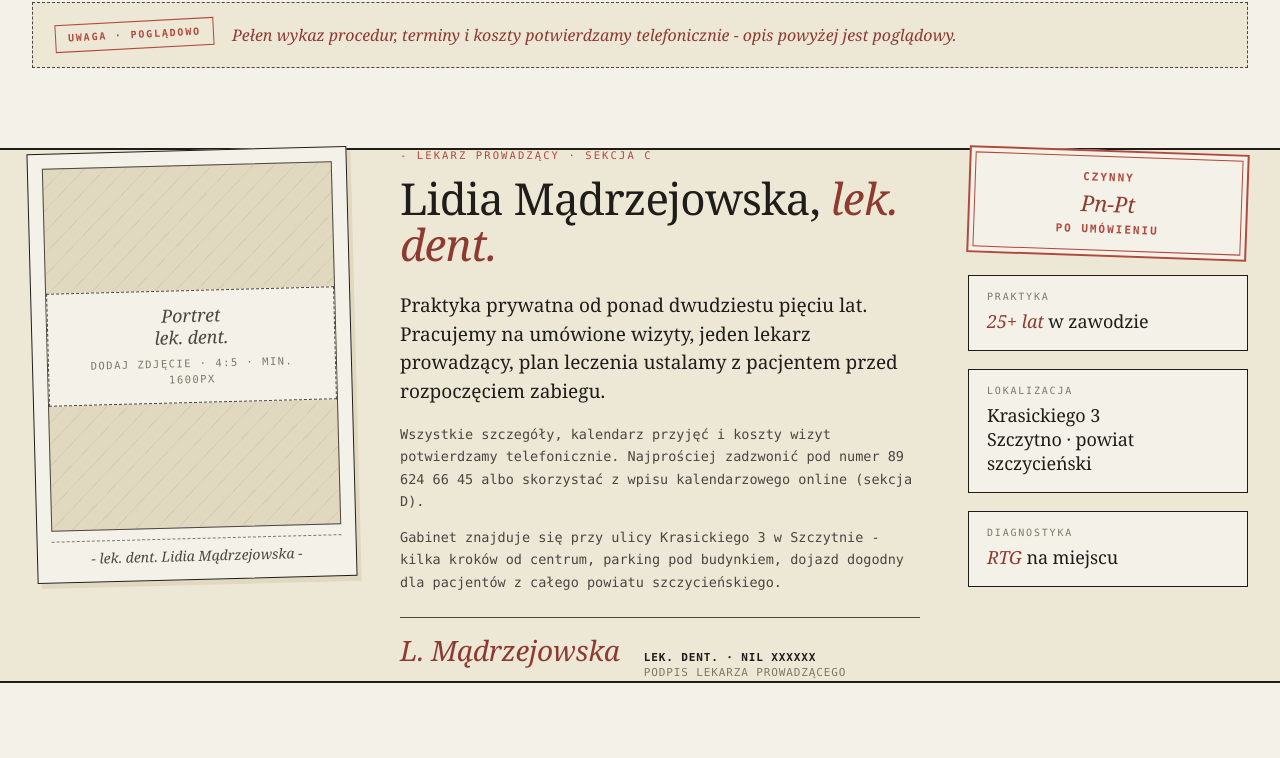
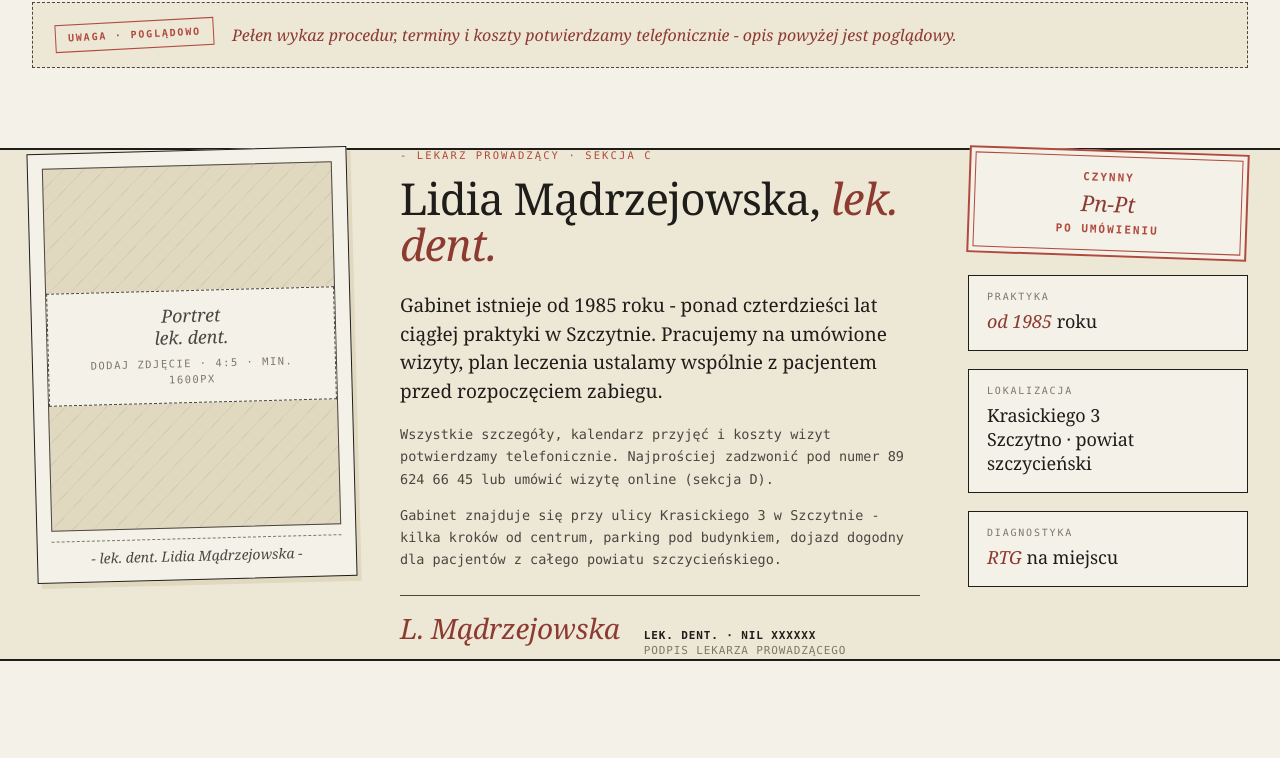
Before and after one commit to 1nto5/szczytno-previews, a plain HTML site: page lm-dent-madrzejowska/index.html in a window 1280 px wide. Shown: the part 1564-2322 px from the top of the page. Drawn offline with Linux system fonts and the light colour scheme.

Commit message:
Add previews: lm-dent-madrzejowska

```diff
--- a/lm-dent-madrzejowska/index.html
+++ b/lm-dent-madrzejowska/index.html
@@ -1038,7 +1038,7 @@ footer.chart-footer .doc { text-transform: uppercase; }
           Gabinet <em>stomatologiczny</em><br>
           przy <span class="underline">Krasickiego 3.</span>
         </h1>
-        <span class="annotation-1">prywatna praktyka, jeden lekarz prowadzący, plan ustalany przed wizytą</span>
+        <span class="annotation-1">praktyka prywatna od 1985 roku, plan leczenia ustalany przed wizytą</span>
 
         <p class="deck">
           <strong>LM Dent</strong> - leczenie zachowawcze, estetyka, protetyka oraz diagnostyka RTG na miejscu. Tempo dostosowujemy do pacjenta, plan leczenia omawiamy <em style="font-style:italic; color: var(--rubber-2);">zanim cokolwiek zaczniemy</em>.
@@ -1077,7 +1077,7 @@ footer.chart-footer .doc { text-transform: uppercase; }
             <span class="arrow">↗</span>
           </a>
           <a class="btn-cta" href="#rezerwacja">
-            <span>Wpis kalendarzowy</span>
+            <span>Umów wizytę online</span>
             <span class="arrow">↘</span>
           </a>
         </div>
@@ -1195,10 +1195,10 @@ footer.chart-footer .doc { text-transform: uppercase; }
         <span class="lbl">- Lekarz prowadzący · sekcja C</span>
         <h2>Lidia Mądrzejowska, <em>lek. dent.</em></h2>
         <p class="lead">
-          Praktyka prywatna od ponad dwudziestu pięciu lat. Pracujemy na umówione wizyty, jeden lekarz prowadzący, plan leczenia ustalamy z pacjentem przed rozpoczęciem zabiegu.
+          Gabinet istnieje od 1985 roku - ponad czterdzieści lat ciągłej praktyki w Szczytnie. Pracujemy na umówione wizyty, plan leczenia ustalamy wspólnie z pacjentem przed rozpoczęciem zabiegu.
         </p>
         <div class="body-text">
-          <p>Wszystkie szczegóły, kalendarz przyjęć i koszty wizyt potwierdzamy telefonicznie. Najprościej zadzwonić pod numer 89 624 66 45 albo skorzystać z wpisu kalendarzowego online (sekcja D).</p>
+          <p>Wszystkie szczegóły, kalendarz przyjęć i koszty wizyt potwierdzamy telefonicznie. Najprościej zadzwonić pod numer 89 624 66 45 lub umówić wizytę online (sekcja D).</p>
           <p>Gabinet znajduje się przy ulicy Krasickiego 3 w Szczytnie - kilka kroków od centrum, parking pod budynkiem, dojazd dogodny dla pacjentów z całego powiatu szczycieńskiego.</p>
         </div>
         <div class="signature">
@@ -1214,7 +1214,7 @@ footer.chart-footer .doc { text-transform: uppercase; }
         </div>
         <div class="stamp-card">
           <span class="lbl">Praktyka</span>
-          <span class="v"><em>25+ lat</em> w zawodzie</span>
+          <span class="v"><em>od 1985</em> roku</span>
         </div>
         <div class="stamp-card">
           <span class="lbl">Lokalizacja</span>
```
